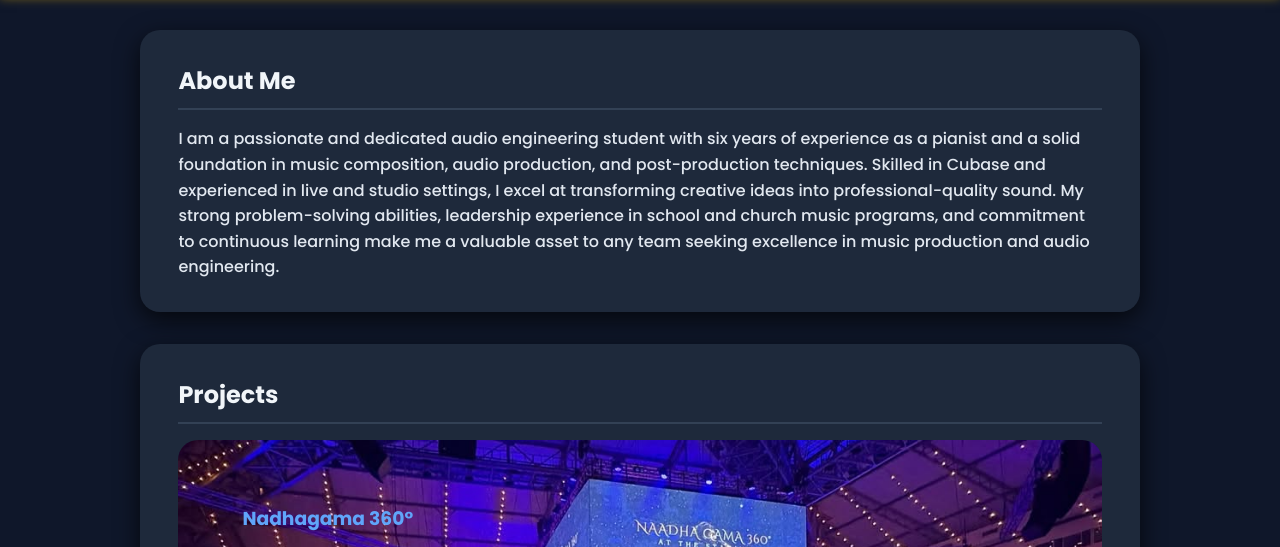
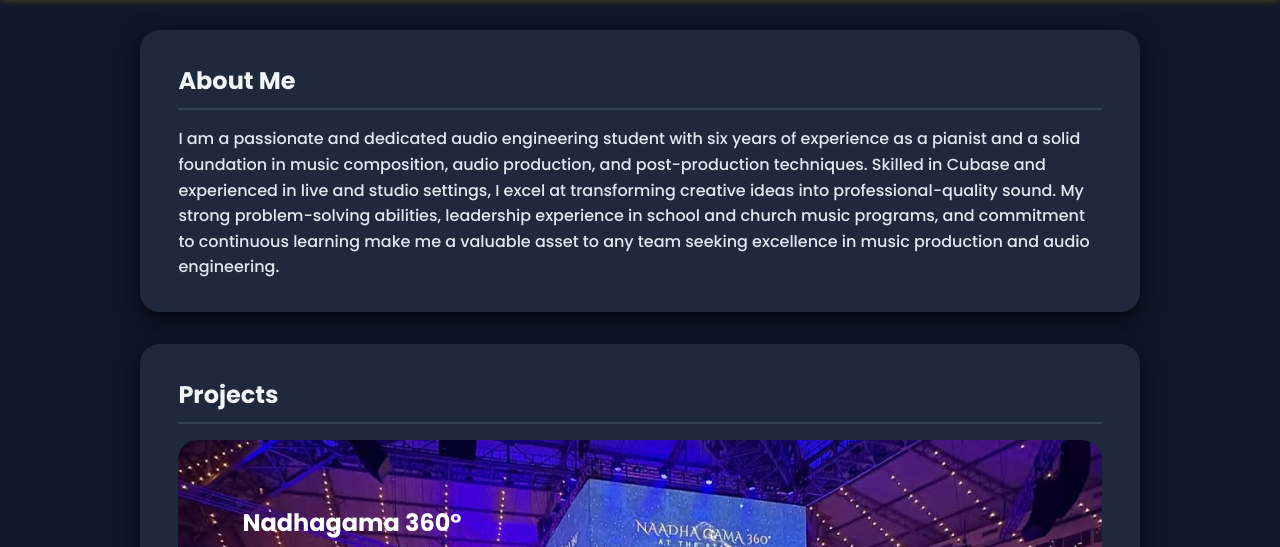
Before and after one commit to Obedth/obedthfonseka.github.io, a plain HTML site: page index.html in a window 1280 px wide. Shown: the part 198-745 px from the top of the page. Drawn offline with Linux system fonts and the light colour scheme.

Commit message:
Update styles.css

```diff
--- a/styles.css
+++ b/styles.css
@@ -111,7 +111,7 @@ h2 {
 }
 
 .project-card h3 {
-  color: #60a5fa;
+  color: #FFFFFF;
   margin-bottom: 0.5rem;
 }
 
@@ -292,3 +292,6 @@ footer {
   from { opacity: 0; transform: translateY(10px); }
   to { opacity: 1; transform: translateY(0); }
 }
+h3 {
+  font-size: 1.5rem;
+}
```
